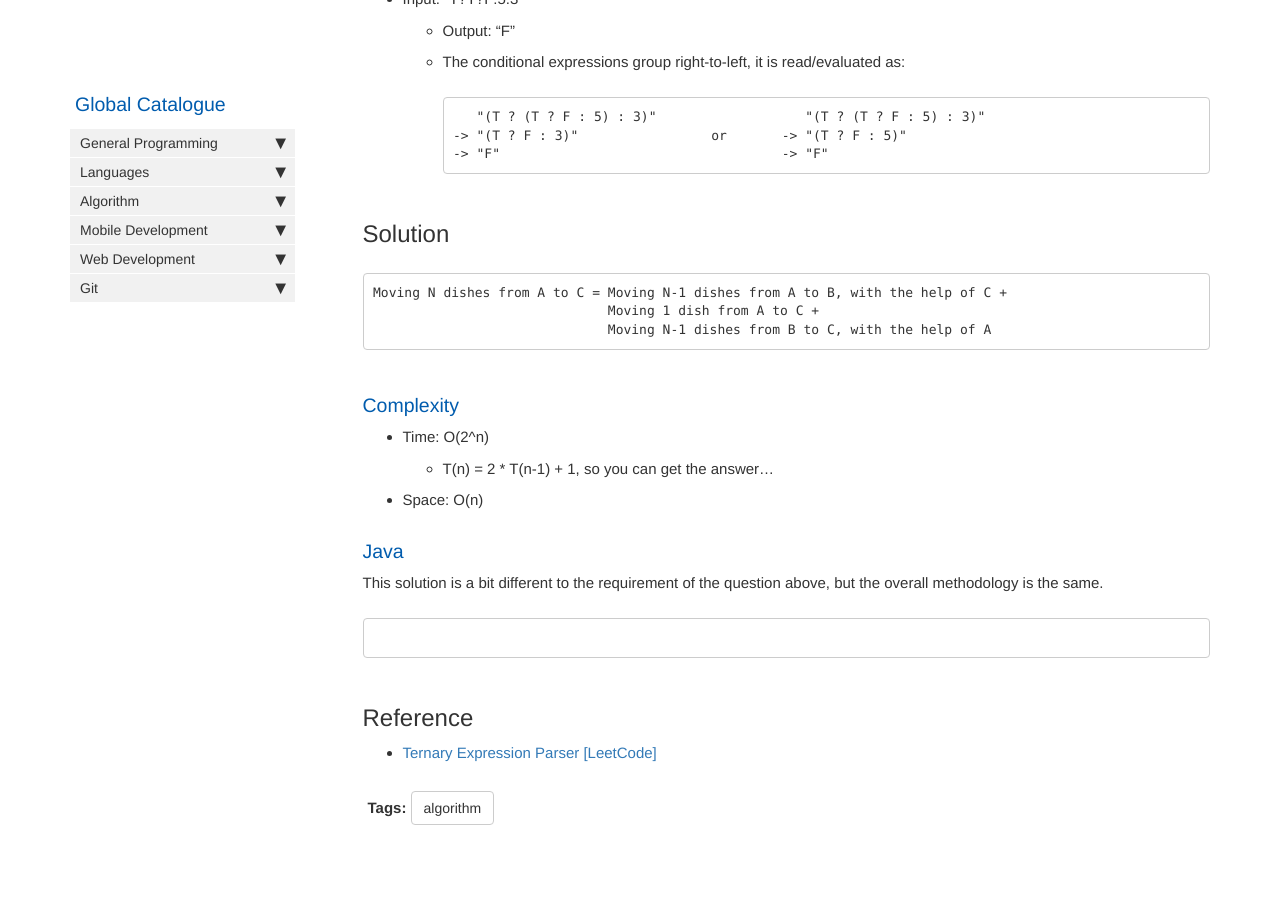
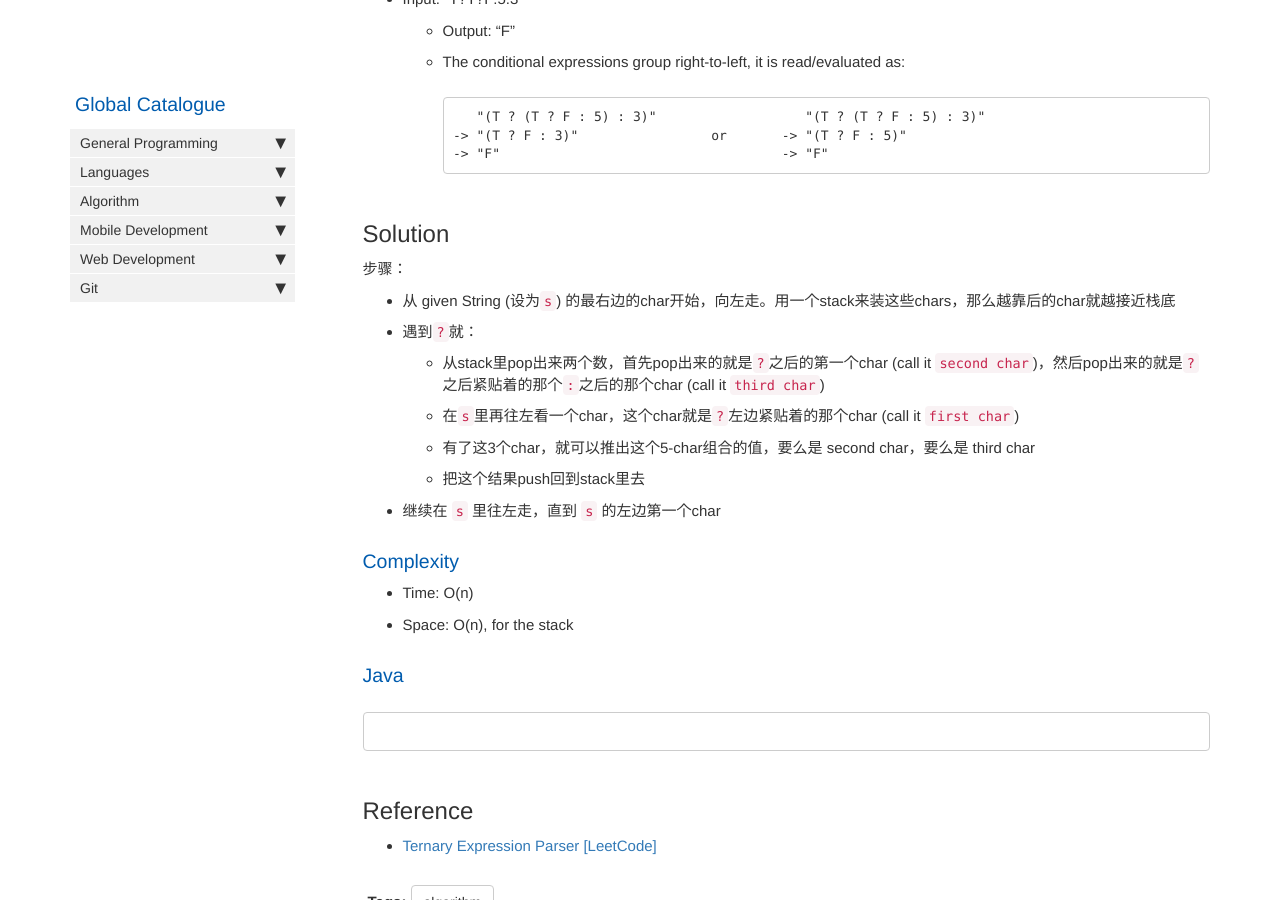
Before and after one commit to HungryOrc/hungryorc.github.io, a Jekyll site: the page built from pages/algorithm/algorithm_parse_valid_ternary_expression.md, in a window 1280 px wide and 900 px high, scrolled down 812 px. Built offline with Jekyll 4.4.1, drawn with Linux system fonts in a browser that asks for light colours; nearby versions of some CDN libraries; comment, search, counter and statistics services are not loaded.

Commit message:
Update algorithm_parse_valid_ternary_expression.md

````diff
--- a/pages/algorithm/algorithm_parse_valid_ternary_expression.md
+++ b/pages/algorithm/algorithm_parse_valid_ternary_expression.md
@@ -40,20 +40,22 @@ You can always assume that the given expression is valid and only consists of di
     ```
 
 ## Solution
-```
-Moving N dishes from A to C = Moving N-1 dishes from A to B, with the help of C +
-                              Moving 1 dish from A to C +
-			      Moving N-1 dishes from B to C, with the help of A
-```
+
+
+步骤：
+* 从 given String (设为`s`) 的最右边的char开始，向左走。用一个stack来装这些chars，那么越靠后的char就越接近栈底
+* 遇到`?`就：
+  * 从stack里pop出来两个数，首先pop出来的就是`?`之后的第一个char (call it `second char`)，然后pop出来的就是`?`之后紧贴着的那个`:`之后的那个char (call it `third char`)
+  * 在`s`里再往左看一个char，这个char就是`?`左边紧贴着的那个char (call it `first char`)
+  * 有了这3个char，就可以推出这个5-char组合的值，要么是 second char，要么是 third char
+  * 把这个结果push回到stack里去
+* 继续在 `s` 里往左走，直到 `s` 的左边第一个char
 
 ### Complexity
-* Time: O(2^n)
-  * T(n) = 2 * T(n-1) + 1, so you can get the answer...
-* Space: O(n)
+* Time: O(n)
+* Space: O(n), for the stack
 
 ### Java
-This solution is a bit different to the requirement of the question above, but the overall methodology is the same.
-
 ```java
 
 ```
````
